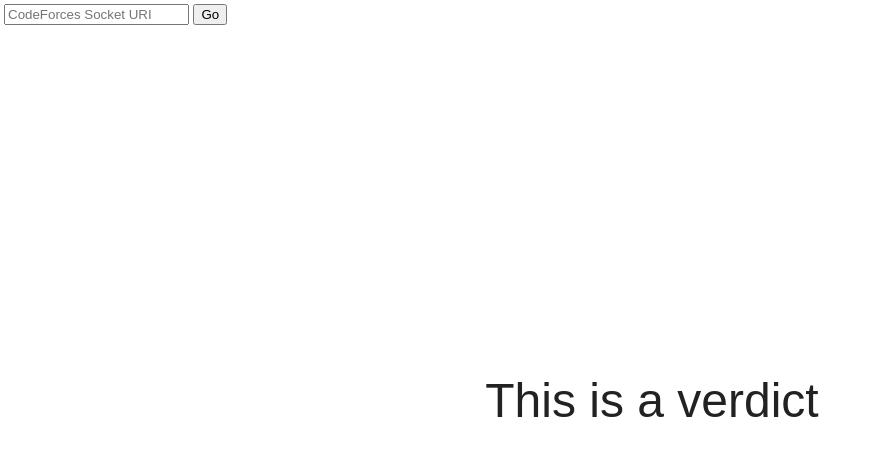
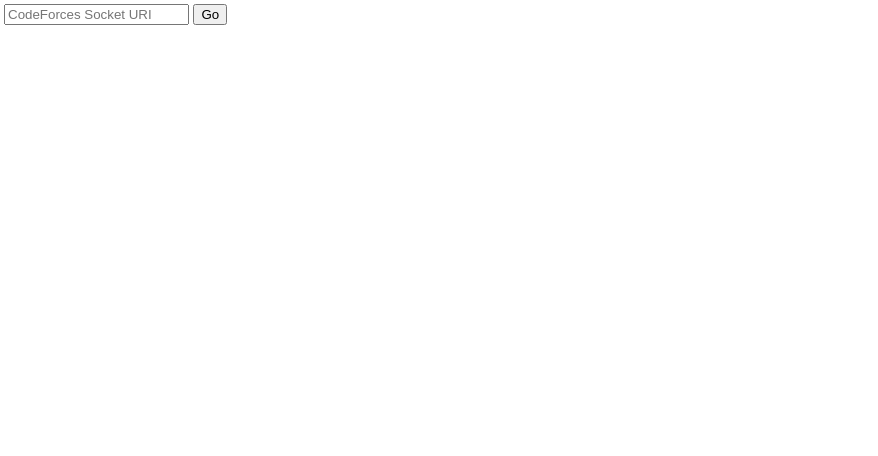
Before and after one commit to erekleroinishvili/cf-overlay, a website built with Vite: page index.html in a window 1280 px wide. Shown: the whole page, without its empty margins (0-878 px from the left). Built offline with nearby package versions, Linux system fonts and the light colour scheme.

Commit message:
Minor cleanup

```diff
--- a/index.html
+++ b/index.html
@@ -1,11 +1,13 @@
 <!DOCTYPE html>
 <html lang="en">
+
 <head>
   <meta charset="UTF-8" />
   <meta name="viewport" content="width=device-width, initial-scale=1.0" />
   <title>CodeForces Overlay</title>
   <link rel="stylesheet" href="./style.css" />
 </head>
+
 <body>
   <!-- Do not apply CSS classes to `cavnas` - will be removed by and a single state class will be applied -->
   <div id="canvas" class="SOCKET DISCONNECTED">
@@ -14,7 +16,7 @@
       <img id="socket-disconnected" src="./images/socket-disconnected.png">
       <img id="socket-connected" src="./images/socket-connected.png">
     </div>
-      <div id="verdict">This is a verdict</div>
+    <div id="verdict"></div>
   </div>
 
   <div id="error"></div>
@@ -26,4 +28,5 @@
 
   <script type="module" src="./src/main.ts"></script>
 </body>
+
 </html>
```
Lines whose indentation alone changed are shown as unchanged.
